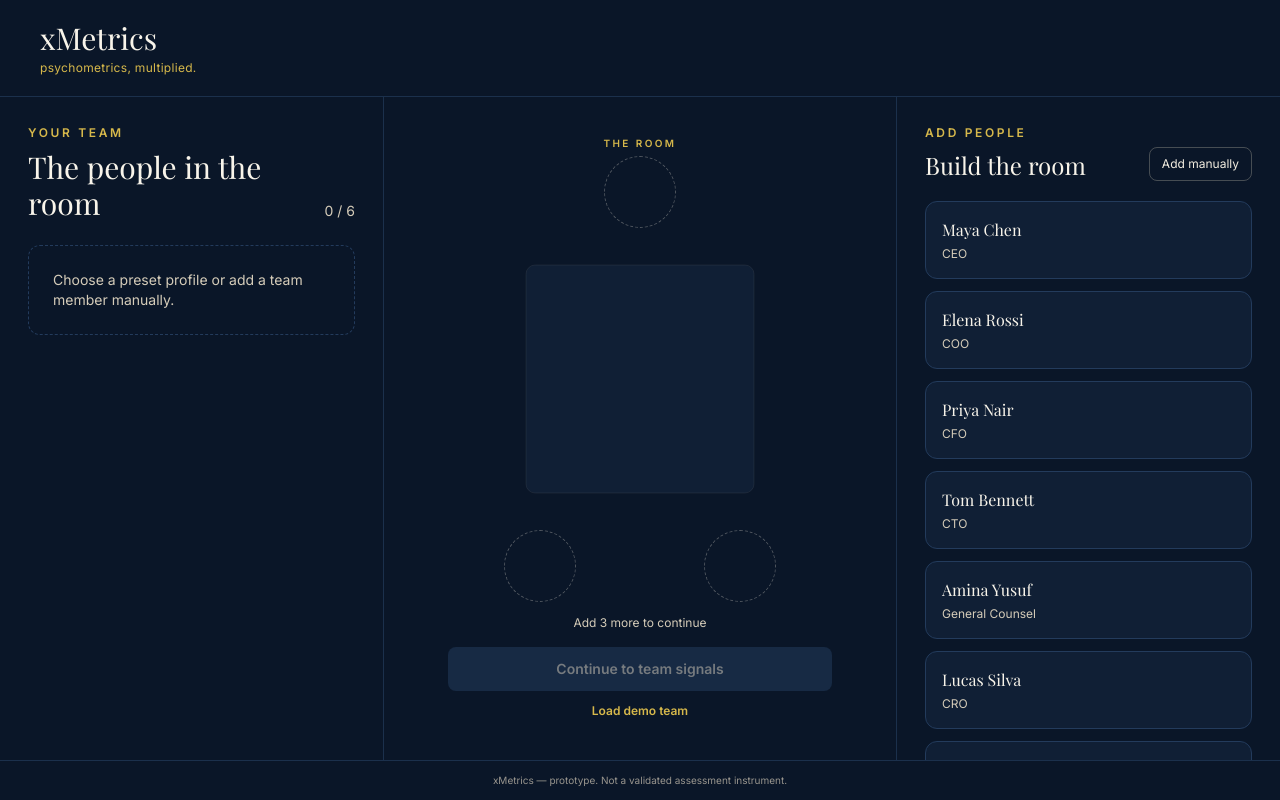
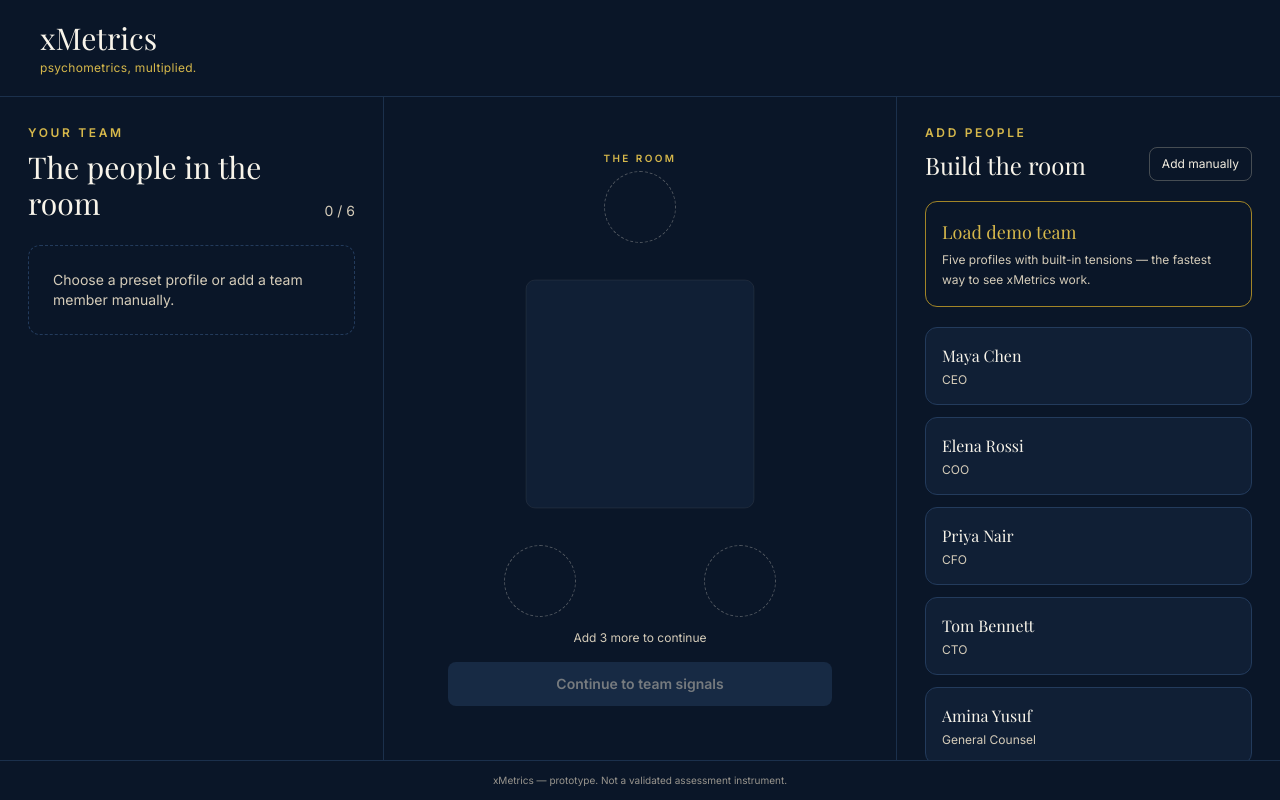
Before and after one commit to asafrubin00/xMetrics, a Next.js app: page / in a window 1280 px wide. Built offline with nearby package versions, Linux system fonts and the light colour scheme; a web font is replaced by a local one.

Commit message:
step 5.11: relocate demo team shortcut

```diff
--- a/app/page.tsx
+++ b/app/page.tsx
@@ -200,7 +200,6 @@ export default function TeamBuilder() {
                 : `${session.members.length} of 6 seats filled`}
             </p>
             <Link aria-disabled={session.members.length < 3} tabIndex={session.members.length < 3 ? -1 : undefined} href={session.members.length >= 3 ? "/signals" : "#"} className={`mt-4 block rounded-lg px-6 py-3 text-center text-sm font-semibold ${session.members.length >= 3 ? "bg-gold-500 text-navy-950 hover:bg-gold-400" : "cursor-not-allowed bg-navy-800 text-cream-300/50"}`}>Continue to team signals</Link>
-            <button onClick={() => setMembers(DEMO_TEAM.map((id) => PERSONAS.find((persona) => persona.id === id)!))} className="mt-3 text-xs font-semibold text-gold-400 hover:text-gold-300">Load demo team</button>
           </div>
         </section>
 
@@ -239,6 +238,22 @@ export default function TeamBuilder() {
               <button disabled={session.members.length >= 6} onClick={() => setShowManualForm(true)} className="rounded-lg border border-cream-300/30 px-3 py-2 text-xs text-cream-100 hover:border-gold-500 disabled:opacity-40">Add manually</button>
             )}
           </div>
+
+          <button
+            onClick={() => setMembers(DEMO_TEAM.map((id) => PERSONAS.find((persona) => persona.id === id)!))}
+            className={`mt-5 w-full rounded-xl border bg-transparent p-4 text-left transition-colors motion-reduce:transition-none ${
+              session.members.length === 0
+                ? "border-gold-500/80 hover:bg-gold-500/5"
+                : "border-navy-700 hover:border-cream-300/30"
+            }`}
+          >
+            <span className={`block font-display text-lg ${session.members.length === 0 ? "text-gold-400" : "text-cream-100"}`}>
+              Load demo team
+            </span>
+            <span className="mt-1 block text-xs leading-5 text-cream-300">
+              Five profiles with built-in tensions — the fastest way to see xMetrics work.
+            </span>
+          </button>
 
           {(showManualForm || editingMember) ? (
             <div className="mt-5">
```
